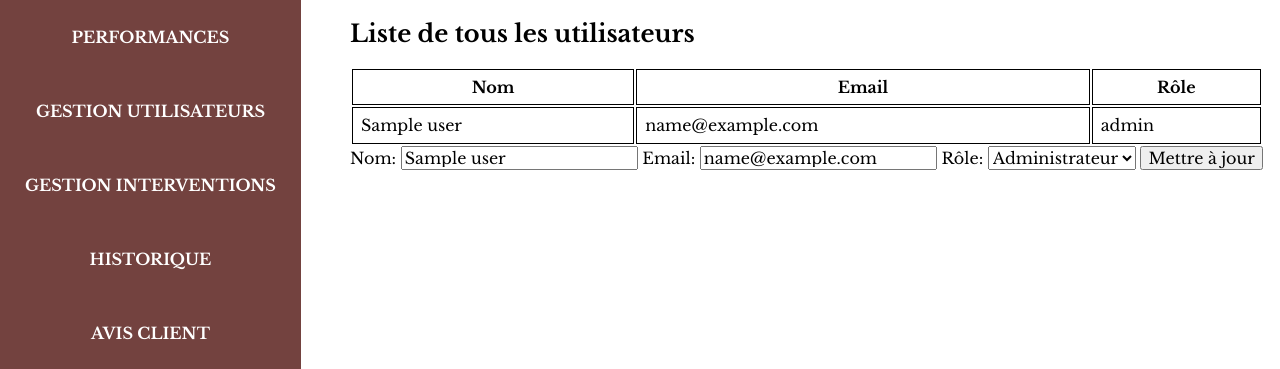
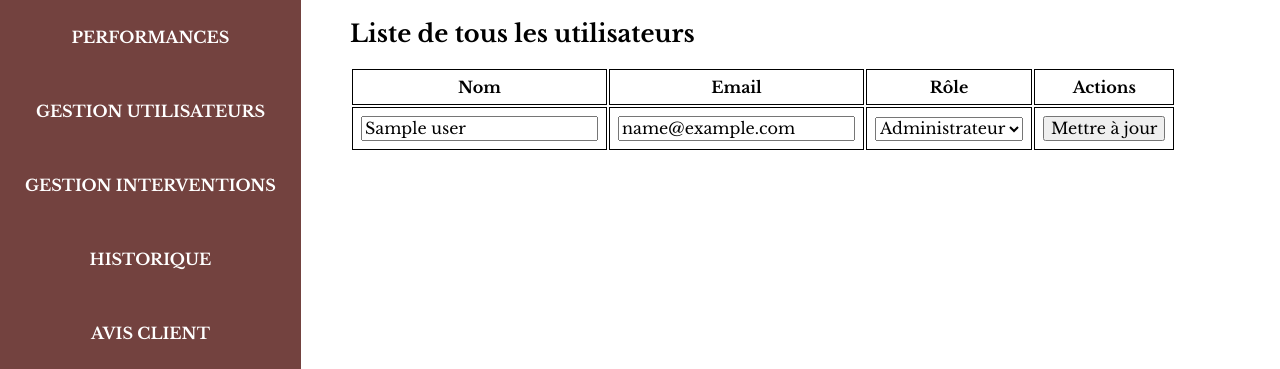
Before and after one commit to theholyguard/doc2wheels, a PHP site: the page made by src/views/admin_user.php in a window 1280 px wide. Shown: the part 60-429 px from the top of the page. Run offline with PHP 8.4, Linux system fonts and the light colour scheme; the template is opened without the code that fills it: most values are stand-ins (such as "Sample title", 1, 10 or a date in 2020).

Commit message:
update user from admin

```diff
--- a/public/index.php
+++ b/public/index.php
@@ -39,11 +39,11 @@ $router->post('/update_user_info', [DashboardController::class, 'updateUserInfo'
 $router->get('/admin/', [AdminController::class, 'viewStatisticsPerformance']);
 $router->get('/admin/performance', [AdminController::class, 'viewStatisticsPerformance']);
 $router->get('/admin/user', [AdminController::class, 'viewStatisticsUser']);
+$router->post('/admin/user', [AdminController::class, 'editUser']);
 $router->get('/admin/repair', [AdminController::class, 'viewStatisticsRepair']);
 $router->get('/admin/history', [AdminController::class, 'viewStatisticsHistory']);
 $router->get('/admin/review', [AdminController::class, 'viewStatisticsReview']);
 $router->get('/verify', [AuthController::class, 'verifyEmail']);
-$router->post('/admin/user/edit/{id}', [AdminController::class, 'EditUser']);
 
 $response = $router->route($request);
 
--- a/src/Entities/Admin.php
+++ b/src/Entities/Admin.php
@@ -86,8 +86,6 @@ class Admin {
     }
 
     public function updateUser($id, $name, $email, $role) {
-        $user = $this->getUserById($id);
-
         $sql = "UPDATE users SET name = :name, email = :email, role = :role WHERE id = :id";
         $stmt = $this->pdo->prepare($sql);
 
--- a/src/views/admin_user.php
+++ b/src/views/admin_user.php
@@ -4,6 +4,18 @@ if (!isset($users)) {
 }
 $title = "Gestion des utilisateurs";
 ob_start();
+
+
+
+if($_SERVER['REQUEST_METHOD'] === 'POST') {
+    $id = $_GET['id'];
+    $name = $_POST['name'];
+    $email = $_POST['email'];
+    $role = $_POST['role'];
+
+    updateUser($id, $name, $email, $role);
+}
+
 ?>
 
 <h2>Liste de tous les utilisateurs</h2>
@@ -14,34 +26,36 @@ ob_start();
             <th style="border: 1px solid #000; padding: 8px;">Nom</th>
             <th style="border: 1px solid #000; padding: 8px;">Email</th>
             <th style="border: 1px solid #000; padding: 8px;">Rôle</th>
+            <th style="border: 1px solid #000; padding: 8px;">Actions</th>
        </tr>
     </thead>
     <tbody>
         <?php foreach ($users as $user): ?>
             <tr>
-                <td style="border: 1px solid #000; padding: 8px;"><?= htmlspecialchars($user['name']) ?></td>
-                <td style="border: 1px solid #000; padding: 8px;"><?= htmlspecialchars($user['email']) ?></td>
-                <td style="border: 1px solid #000; padding: 8px;"><?= htmlspecialchars($user['role']) ?></td>
-                </tr>
+                <form action="" method="POST">
+                    <input type="hidden" name="id" value="<?= $user['id'] ?>">
+                    <td style="border: 1px solid #000; padding: 8px;">
+                        <input type="text" name="name" value="<?= htmlspecialchars($user['name']) ?>" required>
+                    </td>
+                    <td style="border: 1px solid #000; padding: 8px;">
+                        <input type="email" name="email" value="<?= htmlspecialchars($user['email']) ?>" required>
+                    </td>
+                    <td style="border: 1px solid #000; padding: 8px;">
+                        <select name="role" required>
+                            <option value="admin" <?= $user['role'] === 'admin' ? 'selected' : '' ?>>Administrateur</option>
+                            <option value="technician" <?= $user['role'] === 'technician' ? 'selected' : '' ?>>Technicien</option>
+                            <option value="client" <?= $user['role'] === 'client' ? 'selected' : '' ?>>Client</option>
+                        </select>
+                    </td>
+                    <td style="border: 1px solid #000; padding: 8px;">
+                        <button type="submit">Mettre à jour</button>
+                    </td>
+                </form>
+            </tr>
         <?php endforeach; ?>
     </tbody>
 </table>
-<form action="/admin/user/edit/<?= $user['id'] ?>" method="POST">
-    <label for="name">Nom:</label>
-    <input type="text" name="name" value="<?= htmlspecialchars($user['name']) ?>" required>
 
-    <label for="email">Email:</label>
-    <input type="email" name="email" value="<?= htmlspecialchars($user['email']) ?>" required>
-
-    <label for="role">Rôle:</label>
-    <select name="role" required>
-        <option value="admin" <?= $user['role'] === 'admin' ? 'selected' : '' ?>>Administrateur</option>
-        <option value="technician" <?= $user['role'] === 'technician' ? 'selected' : '' ?>>Technicien</option>
-        <option value="user" <?= $user['role'] === 'user' ? 'selected' : '' ?>>Utilisateur</option>
-    </select>
-
-    <button type="submit">Mettre à jour</button>
-</form>
 
 <?php
 $content = ob_get_clean();
```
Also changed, not shown: src/Controllers/AdminController.php (+30 -15 lines).
